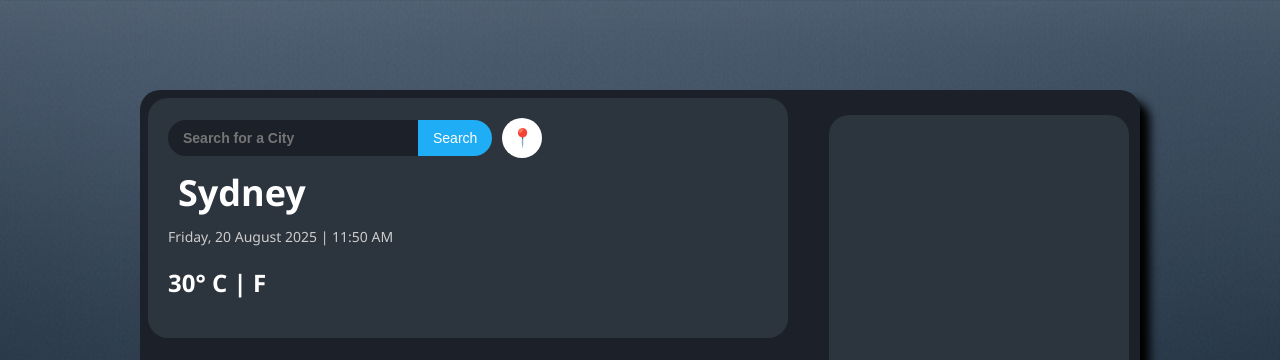
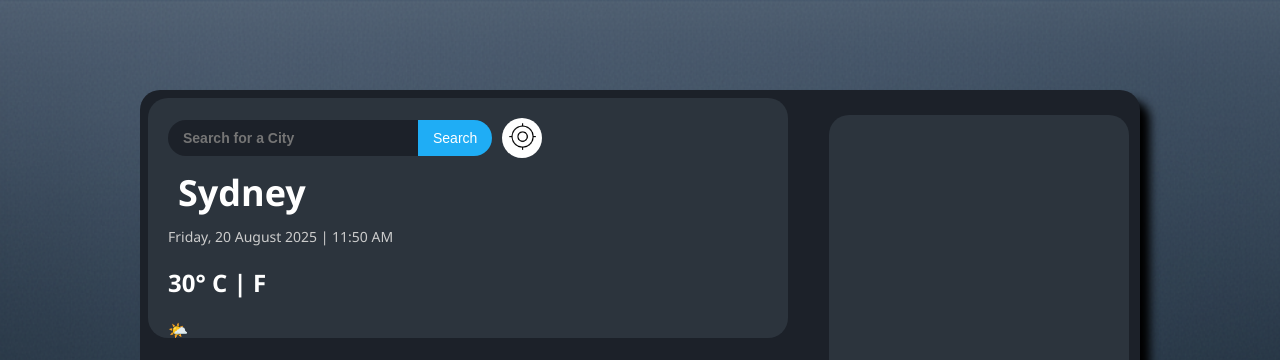
Before and after one commit to YazanT007/Weather-App, a plain HTML site: page index.html in a window 1280 px wide. Shown: the top 360 px of the page. Drawn offline with Linux system fonts and the light colour scheme.

Commit message:
added weather icon

```diff
--- a/index.html
+++ b/index.html
@@ -16,11 +16,13 @@
             <div class="search-box">
                 <input id="enter-city" type="text" placeholder="Search for a City">
                 <button id="search">Search</button>
-                <button id="gps">📍</button>
+                <button id="gps"><img src="./assets/my-location-svgrepo-com.png" alt="location"
+                    style="width: 28px;"></button>
             </div>
                 <h2 id="city-display">Sydney</h2>
                 <p id="date">Friday, 20 August 2025 | 11:50 AM</p>
                 <h2 id="temp">30° C | F</h2>
+                <p id="weather-icon">🌤️</p>
         </div>
 
         <div class="weather-condition">
```
